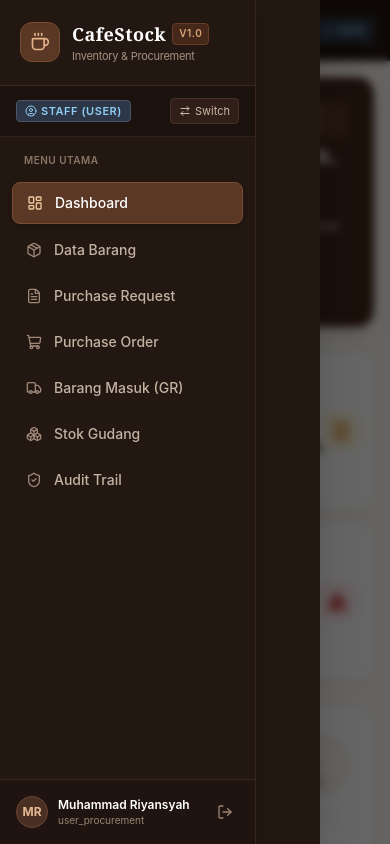
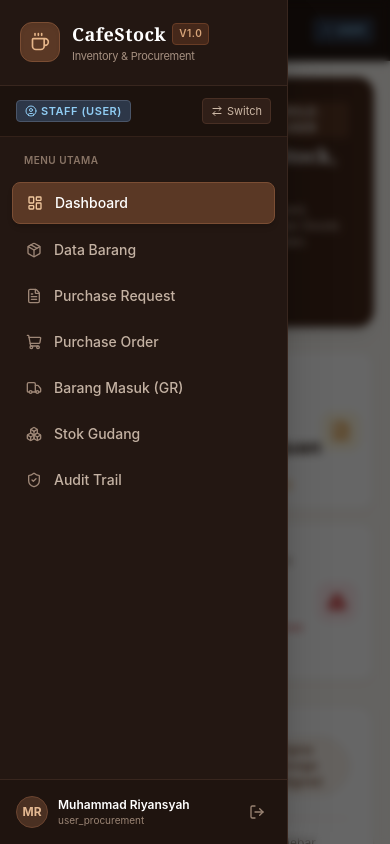
Before and after one commit to rynsh1506/cafe-stock, a React (Vite) app: page / in a window 390 px wide. Both pictures are taken after a click on the button "Buka Navigasi". Built offline with nearby package versions, Linux system fonts and the light colour scheme.

Commit message:
fix: resolve empty space gap in mobile navigation drawer

```diff
--- a/src/components/layout/AppLayout.tsx
+++ b/src/components/layout/AppLayout.tsx
@@ -57,7 +57,7 @@ export const AppLayout: React.FC<AppLayoutProps> = ({
             onClick={() => setIsMobileDrawerOpen(false)}
             aria-hidden="true"
           />
-          <div className="relative flex-1 max-w-xs w-full bg-[#231712] h-full shadow-2xl z-10 animate-in slide-in-from-left duration-200">
+          <div className="relative w-72 max-w-[85vw] h-full shadow-2xl z-10 animate-in slide-in-from-left duration-200 flex flex-col">
             <Sidebar
               activeTab={activeTab}
               onSelectTab={onSelectTab}
--- a/src/components/layout/Sidebar.tsx
+++ b/src/components/layout/Sidebar.tsx
@@ -87,7 +87,7 @@ export const Sidebar: React.FC<SidebarProps> = ({
   };
 
   return (
-    <aside className="w-64 bg-[#231712] text-[#EFE8E1] flex flex-col h-full border-r border-[#38261E] select-none shadow-xl">
+    <aside className="w-full md:w-64 bg-[#231712] text-[#EFE8E1] flex flex-col h-full border-r border-[#38261E] select-none shadow-xl">
       {/* Brand Header */}
       <div className="p-5 border-b border-[#38261E] flex items-center justify-between">
         <div className="flex items-center gap-3">
```
